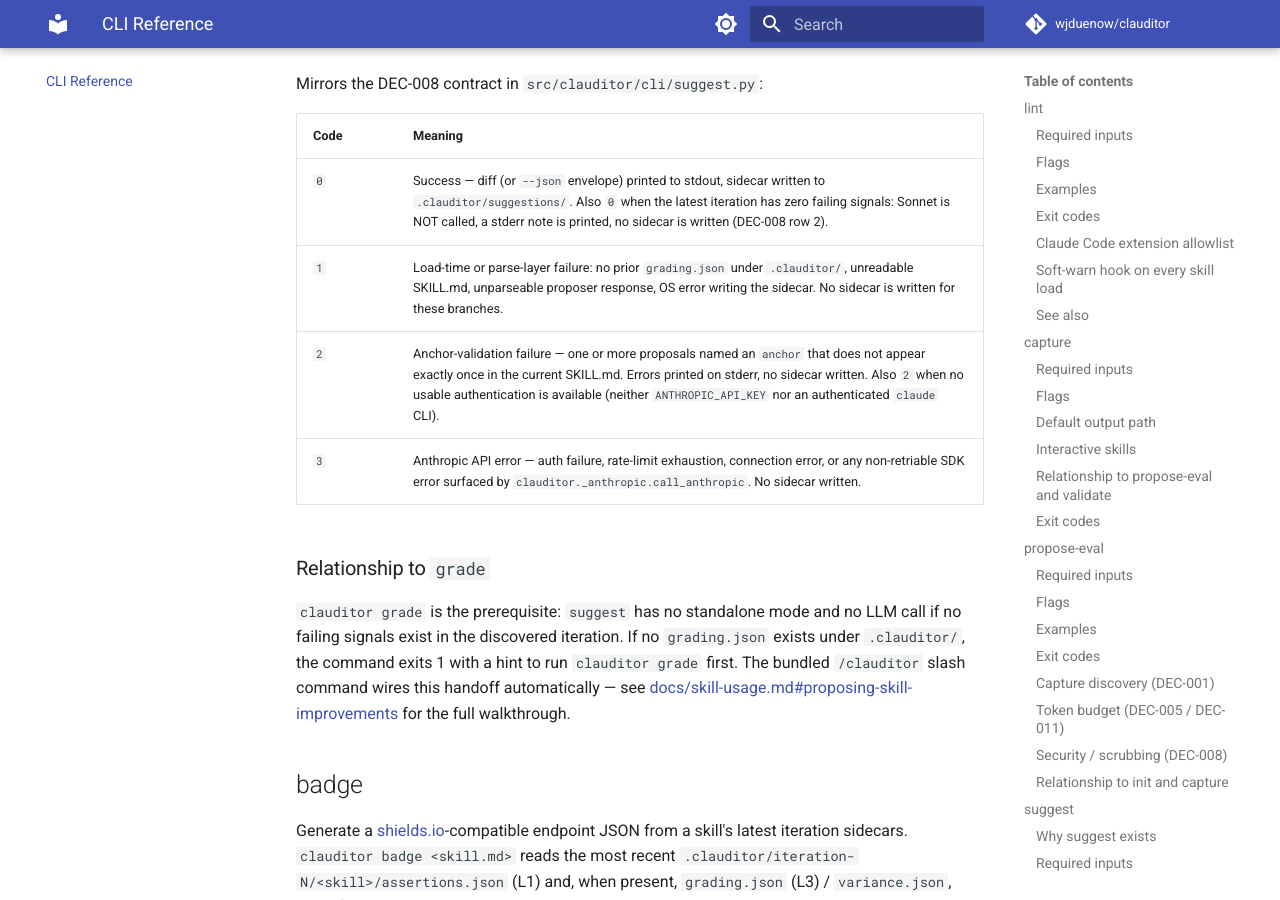
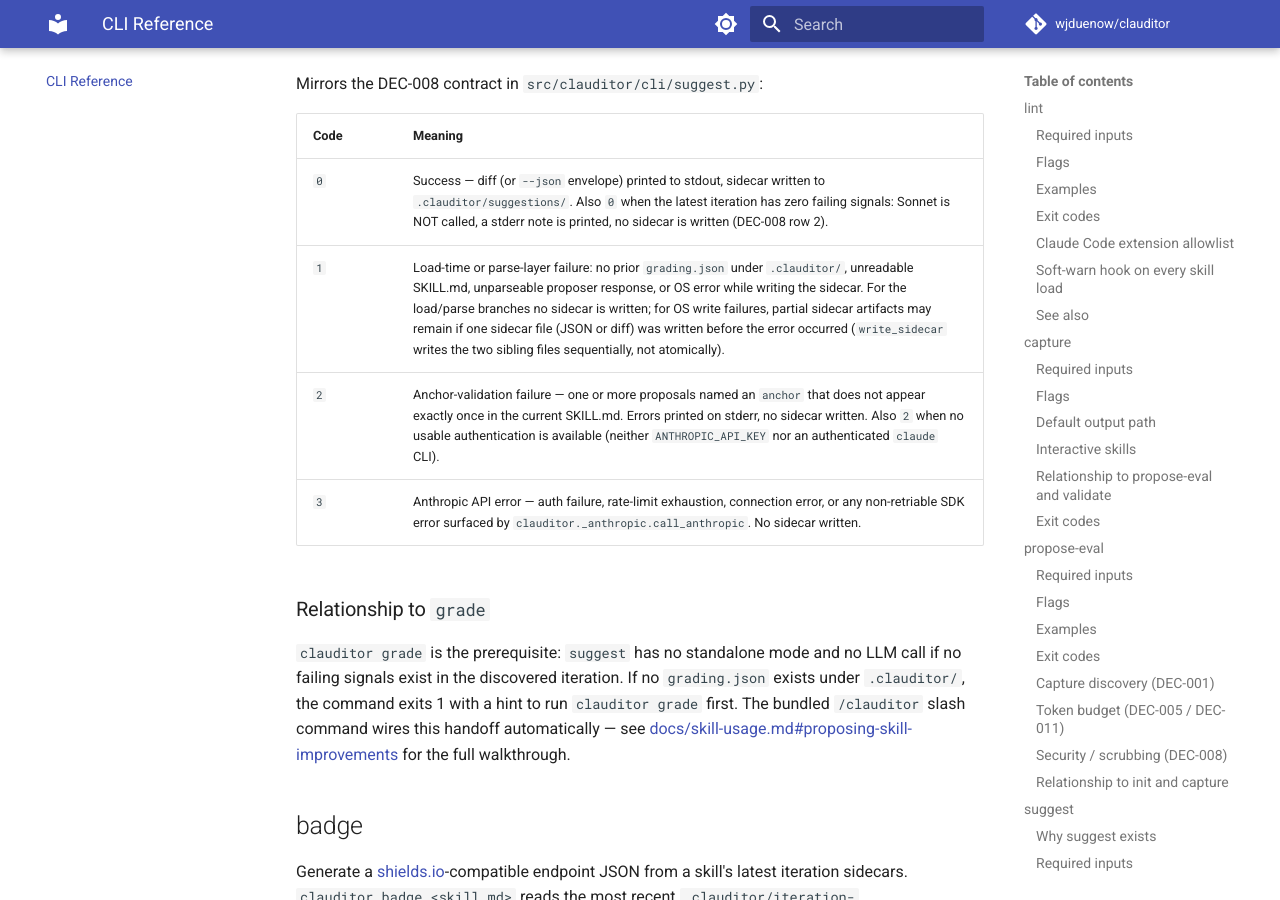
Before and after one commit to wjduenow/clauditor, an MkDocs documentation site: the page built from docs/cli-reference.md, in a window 1280 px wide and 900 px high, scrolled down 10988 px. Built offline with MkDocs 1.6.1 and Material for MkDocs 9.7.7, drawn with Linux system fonts in a browser that asks for light colours; comment, search, counter and statistics services are not loaded.

Commit message:
docs(#113): acknowledge partial-sidecar risk on OS write failure (Copilot)

```diff
--- a/docs/cli-reference.md
+++ b/docs/cli-reference.md
@@ -288,7 +288,7 @@ Mirrors the DEC-008 contract in `src/clauditor/cli/suggest.py`:
 | Code | Meaning |
 | ---- | ------- |
 | `0` | Success — diff (or `--json` envelope) printed to stdout, sidecar written to `.clauditor/suggestions/`. Also `0` when the latest iteration has zero failing signals: Sonnet is NOT called, a stderr note is printed, no sidecar is written (DEC-008 row 2). |
-| `1` | Load-time or parse-layer failure: no prior `grading.json` under `.clauditor/`, unreadable SKILL.md, unparseable proposer response, OS error writing the sidecar. No sidecar is written for these branches. |
+| `1` | Load-time or parse-layer failure: no prior `grading.json` under `.clauditor/`, unreadable SKILL.md, unparseable proposer response, or OS error while writing the sidecar. For the load/parse branches no sidecar is written; for OS write failures, partial sidecar artifacts may remain if one sidecar file (JSON or diff) was written before the error occurred (`write_sidecar` writes the two sibling files sequentially, not atomically). |
 | `2` | Anchor-validation failure — one or more proposals named an `anchor` that does not appear exactly once in the current SKILL.md. Errors printed on stderr, no sidecar written. Also `2` when no usable authentication is available (neither `ANTHROPIC_API_KEY` nor an authenticated `claude` CLI). |
 | `3` | Anthropic API error — auth failure, rate-limit exhaustion, connection error, or any non-retriable SDK error surfaced by `clauditor._anthropic.call_anthropic`. No sidecar written. |
 
```
